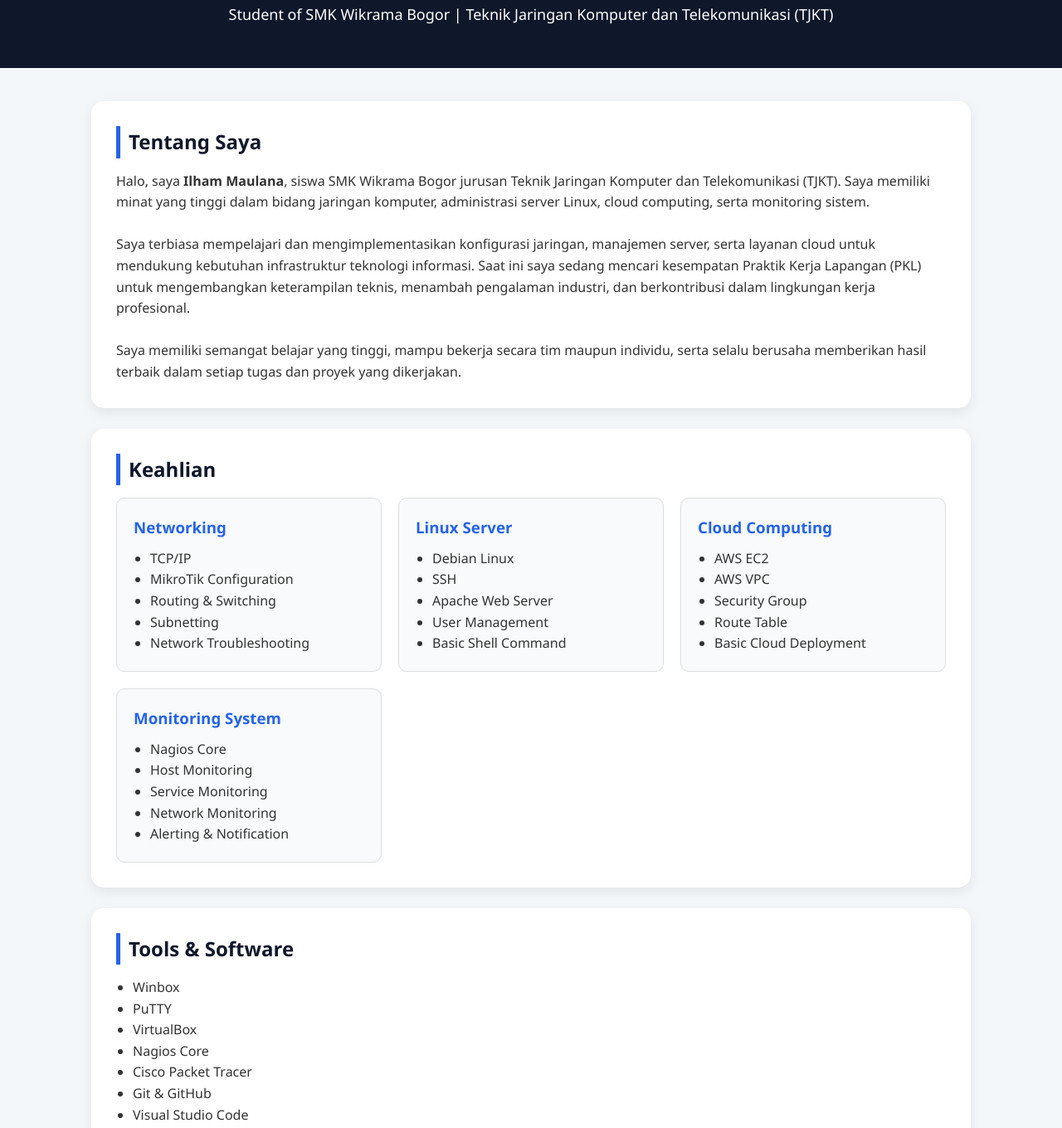
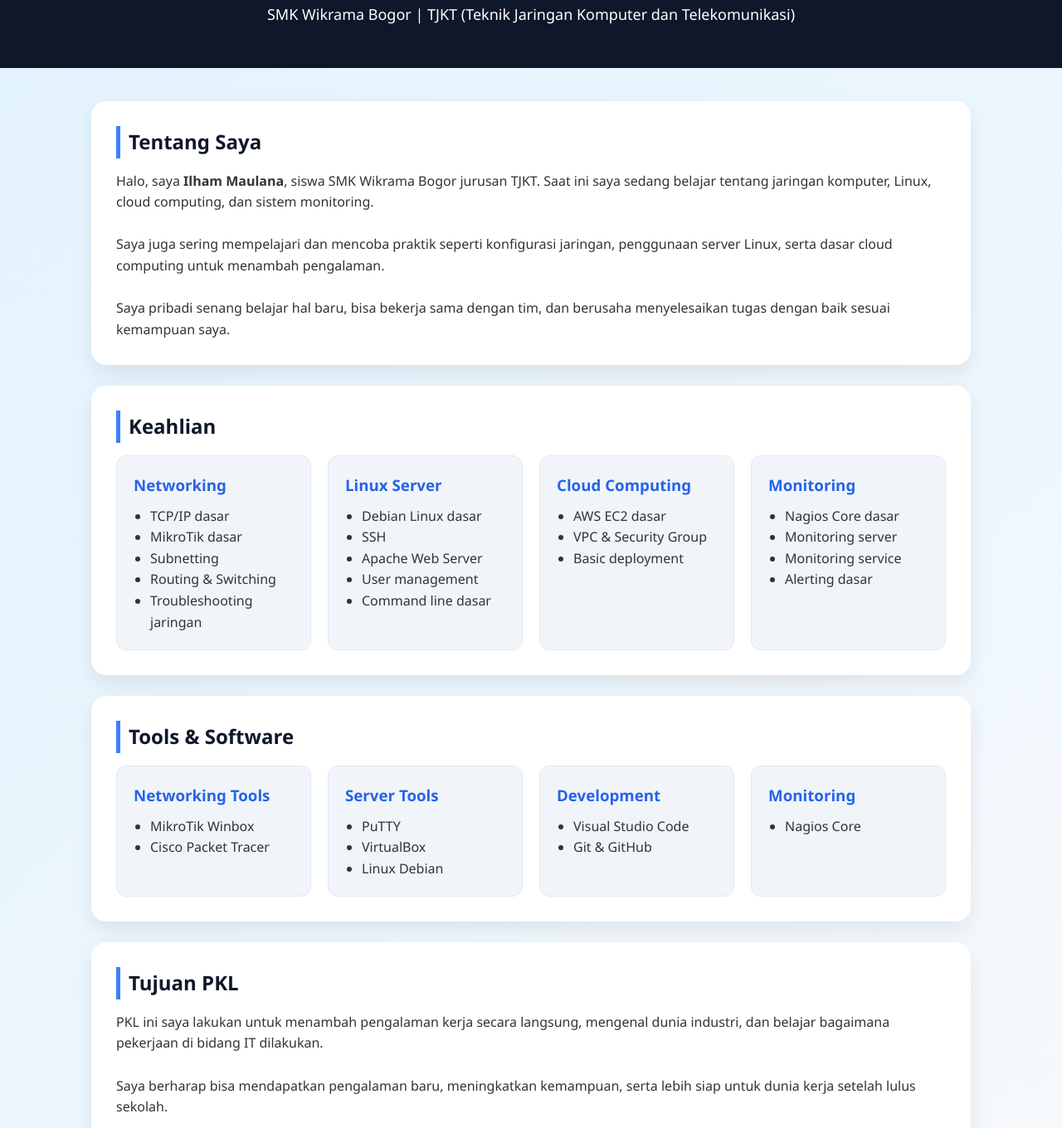
Before and after one commit to iham5791817-sudo/ilham, a plain HTML site: page index.html in a window 1280 px wide. Shown: the part 325-1685 px from the top of the page at 83% size. Drawn offline with Linux system fonts and the light colour scheme.

Commit message:
Update index.html

```diff
--- a/index.html
+++ b/index.html
@@ -14,7 +14,7 @@
 }
 
 body{
-    background:#f4f7fa;
+    background: linear-gradient(135deg, #e0f2fe, #f8fafc);
     color:#333;
     line-height:1.6;
 }
@@ -53,29 +53,41 @@ header p{
 .card{
     background:white;
     padding:30px;
-    border-radius:15px;
+    border-radius:18px;
     margin-bottom:25px;
-    box-shadow:0 5px 15px rgba(0,0,0,0.08);
+    box-shadow:0 10px 25px rgba(0,0,0,0.08);
+    transition:0.3s;
+}
+
+.card:hover{
+    transform: translateY(-5px);
+    box-shadow:0 15px 30px rgba(0,0,0,0.12);
 }
 
 h2{
     color:#0f172a;
     margin-bottom:15px;
-    border-left:5px solid #2563eb;
+    border-left:5px solid #3b82f6;
     padding-left:10px;
 }
 
 .skills-grid{
     display:grid;
-    grid-template-columns:repeat(auto-fit,minmax(250px,1fr));
+    grid-template-columns:repeat(auto-fit,minmax(220px,1fr));
     gap:20px;
 }
 
 .skill-box{
-    background:#f8fafc;
+    background:#f1f5f9;
     padding:20px;
-    border-radius:10px;
-    border:1px solid #ddd;
+    border-radius:12px;
+    border:1px solid #e2e8f0;
+    transition:0.3s;
+}
+
+.skill-box:hover{
+    background:#e0f2fe;
+    transform: scale(1.03);
 }
 
 .skill-box h3{
@@ -105,13 +117,9 @@ footer{
 <body>
 
 <header>
-
-    <!-- Ganti nama file sesuai foto yang diupload -->
     <img src="foto-ilham.jpg" alt="Ilham Maulana" class="profile-img">
-
     <h1>Ilham Maulana</h1>
-    <p>Student of SMK Wikrama Bogor | Teknik Jaringan Komputer dan Telekomunikasi (TJKT)</p>
-
+    <p>SMK Wikrama Bogor | TJKT (Teknik Jaringan Komputer dan Telekomunikasi)</p>
 </header>
 
 <div class="container">
@@ -120,29 +128,22 @@ footer{
         <h2>Tentang Saya</h2>
 
         <p>
-            Halo, saya <strong>Ilham Maulana</strong>, siswa SMK Wikrama Bogor
-            jurusan Teknik Jaringan Komputer dan Telekomunikasi (TJKT).
-            Saya memiliki minat yang tinggi dalam bidang jaringan komputer,
-            administrasi server Linux, cloud computing, serta monitoring sistem.
+            Halo, saya <strong>Ilham Maulana</strong>, siswa SMK Wikrama Bogor jurusan TJKT.
+            Saat ini saya sedang belajar tentang jaringan komputer, Linux, cloud computing, dan sistem monitoring.
         </p>
 
         <br>
 
         <p>
-            Saya terbiasa mempelajari dan mengimplementasikan konfigurasi jaringan,
-            manajemen server, serta layanan cloud untuk mendukung kebutuhan
-            infrastruktur teknologi informasi. Saat ini saya sedang mencari
-            kesempatan Praktik Kerja Lapangan (PKL) untuk mengembangkan
-            keterampilan teknis, menambah pengalaman industri, dan berkontribusi
-            dalam lingkungan kerja profesional.
+            Saya juga sering mempelajari dan mencoba praktik seperti konfigurasi jaringan,
+            penggunaan server Linux, serta dasar cloud computing untuk menambah pengalaman.
         </p>
 
         <br>
 
         <p>
-            Saya memiliki semangat belajar yang tinggi, mampu bekerja secara tim
-            maupun individu, serta selalu berusaha memberikan hasil terbaik dalam
-            setiap tugas dan proyek yang dikerjakan.
+            Saya pribadi senang belajar hal baru, bisa bekerja sama dengan tim,
+            dan berusaha menyelesaikan tugas dengan baik sesuai kemampuan saya.
         </p>
     </section>
 
@@ -154,44 +155,41 @@ footer{
             <div class="skill-box">
                 <h3>Networking</h3>
                 <ul>
-                    <li>TCP/IP</li>
-                    <li>MikroTik Configuration</li>
+                    <li>TCP/IP dasar</li>
+                    <li>MikroTik dasar</li>
+                    <li>Subnetting</li>
                     <li>Routing & Switching</li>
-                    <li>Subnetting</li>
-                    <li>Network Troubleshooting</li>
+                    <li>Troubleshooting jaringan</li>
                 </ul>
             </div>
 
             <div class="skill-box">
                 <h3>Linux Server</h3>
                 <ul>
-                    <li>Debian Linux</li>
+                    <li>Debian Linux dasar</li>
                     <li>SSH</li>
                     <li>Apache Web Server</li>
-                    <li>User Management</li>
-                    <li>Basic Shell Command</li>
+                    <li>User management</li>
+                    <li>Command line dasar</li>
                 </ul>
             </div>
 
             <div class="skill-box">
                 <h3>Cloud Computing</h3>
                 <ul>
-                    <li>AWS EC2</li>
-                    <li>AWS VPC</li>
-                    <li>Security Group</li>
-                    <li>Route Table</li>
-                    <li>Basic Cloud Deployment</li>
+                    <li>AWS EC2 dasar</li>
+                    <li>VPC & Security Group</li>
+                    <li>Basic deployment</li>
                 </ul>
             </div>
 
             <div class="skill-box">
-                <h3>Monitoring System</h3>
+                <h3>Monitoring</h3>
                 <ul>
-                    <li>Nagios Core</li>
-                    <li>Host Monitoring</li>
-                    <li>Service Monitoring</li>
-                    <li>Network Monitoring</li>
-                    <li>Alerting & Notification</li>
+                    <li>Nagios Core dasar</li>
+                    <li>Monitoring server</li>
+                    <li>Monitoring service</li>
+                    <li>Alerting dasar</li>
                 </ul>
             </div>
 
@@ -201,26 +199,56 @@ footer{
     <section class="card">
         <h2>Tools & Software</h2>
 
-        <ul>
-            <li>Winbox</li>
-            <li>PuTTY</li>
-            <li>VirtualBox</li>
-            <li>Nagios Core</li>
-            <li>Cisco Packet Tracer</li>
-            <li>Git & GitHub</li>
-            <li>Visual Studio Code</li>
-        </ul>
+        <div class="skills-grid">
+
+            <div class="skill-box">
+                <h3>Networking Tools</h3>
+                <ul>
+                    <li>MikroTik Winbox</li>
+                    <li>Cisco Packet Tracer</li>
+                </ul>
+            </div>
+
+            <div class="skill-box">
+                <h3>Server Tools</h3>
+                <ul>
+                    <li>PuTTY</li>
+                    <li>VirtualBox</li>
+                    <li>Linux Debian</li>
+                </ul>
+            </div>
+
+            <div class="skill-box">
+                <h3>Development</h3>
+                <ul>
+                    <li>Visual Studio Code</li>
+                    <li>Git & GitHub</li>
+                </ul>
+            </div>
+
+            <div class="skill-box">
+                <h3>Monitoring</h3>
+                <ul>
+                    <li>Nagios Core</li>
+                </ul>
+            </div>
+
+        </div>
     </section>
 
     <section class="card">
         <h2>Tujuan PKL</h2>
 
         <p>
-            Melalui kegiatan Praktik Kerja Lapangan (PKL), saya ingin memperoleh
-            pengalaman kerja nyata di bidang jaringan komputer, administrasi server,
-            cloud computing, dan monitoring sistem. Saya berharap dapat mengembangkan
-            kemampuan teknis, meningkatkan profesionalisme, serta memahami proses
-            kerja yang diterapkan di dunia industri teknologi informasi.
+            PKL ini saya lakukan untuk menambah pengalaman kerja secara langsung,
+            mengenal dunia industri, dan belajar bagaimana pekerjaan di bidang IT dilakukan.
+        </p>
+
+        <br>
+
+        <p>
+            Saya berharap bisa mendapatkan pengalaman baru, meningkatkan kemampuan,
+            serta lebih siap untuk dunia kerja setelah lulus sekolah.
         </p>
     </section>
 
@@ -246,7 +274,7 @@ footer{
 </div>
 
 <footer>
-    <p>© 2025 Ilham Maulana | Portfolio PKL TJKT SMK Wikrama Bogor</p>
+    <p>© 2025 Ilham Maulana | Portfolio PKL TJKT</p>
 </footer>
 
 </body>
```
